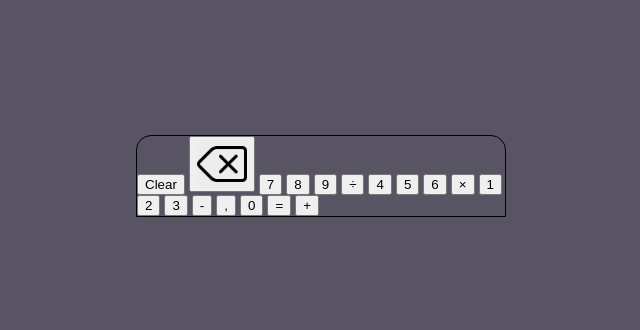
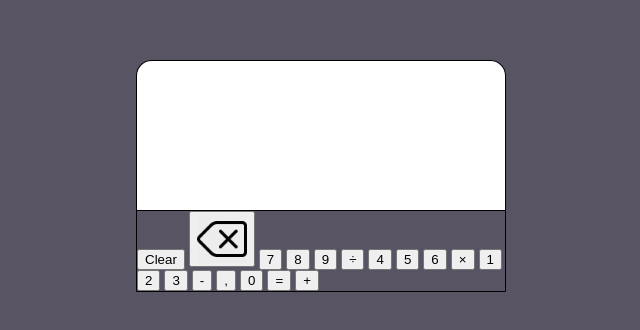
Before and after one commit to updatedMyJournal/calculator, a plain HTML site: page index.html in a window 1280 px wide. Shown: the part 224-554 px from the top of the page, without its empty margins (319-959 px from the left). Drawn offline with Linux system fonts and the light colour scheme.

Commit message:
Add display styles

```diff
--- a/styles.css
+++ b/styles.css
@@ -31,6 +31,14 @@ body {
   border-radius: 15px 15px 0 0;
 }
 
+.display {
+  min-height: 150px;
+  max-height: 200px;
+  border-bottom: 1px solid black;
+  border-radius: 15px 15px 0 0;
+  background-color: white;
+}
+
 .backspace img {
   display: block;
   width: 50px;
```
